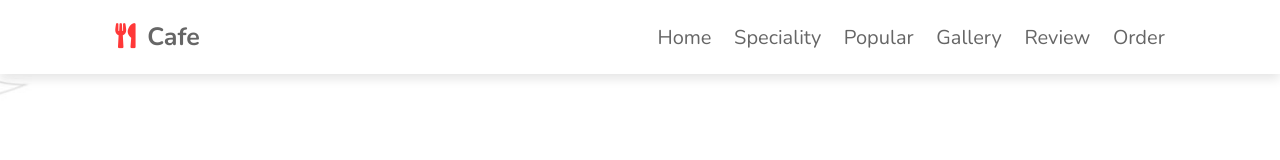
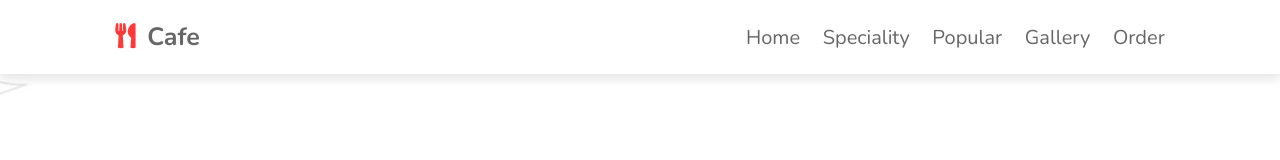
Before and after one commit to MushrafMuhammed/cafewebsite, a plain HTML site: page index.html in a window 1280 px wide. Shown: the top 160 px of the page. Drawn offline with nearby package versions, Linux system fonts and the light colour scheme.

Commit message:
Update index.html

```diff
--- a/index.html
+++ b/index.html
@@ -37,7 +37,7 @@
         <a href="#speciality">speciality</a>
         <a href="#popular">popular</a>
         <a href="#gallery">gallery</a>
-        <a href="#review">review</a>
+        <!--a href="#review">review</a-->
         <a href="#order">order</a>
     </nav>
 
```
